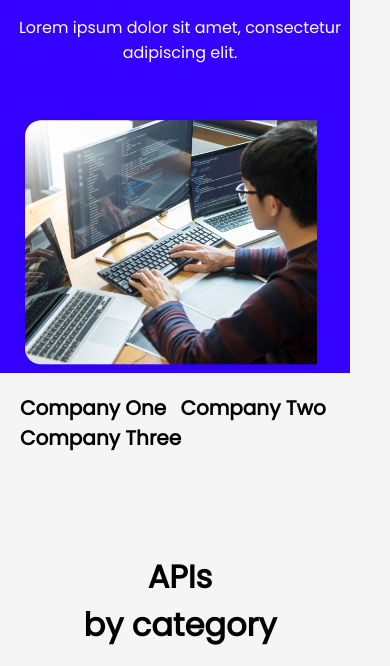
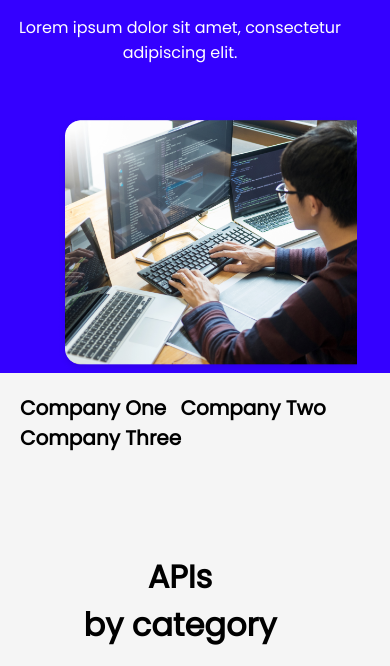
Before and after one commit to princekumarpaswan/Developer-Landing-Page-project-9-, a plain HTML site: page index.html in a window 390 px wide. Shown: the part 227-893 px from the top of the page. Drawn offline with Linux system fonts and the light colour scheme.

Commit message:
correction in responsive part mobile

```diff
--- a/style.css
+++ b/style.css
@@ -536,7 +536,6 @@ nav{
 @media(max-width: 700px){
 
     *{
-       max-width: 350px;
        overflow-x: hidden !important;
     }
 
```
